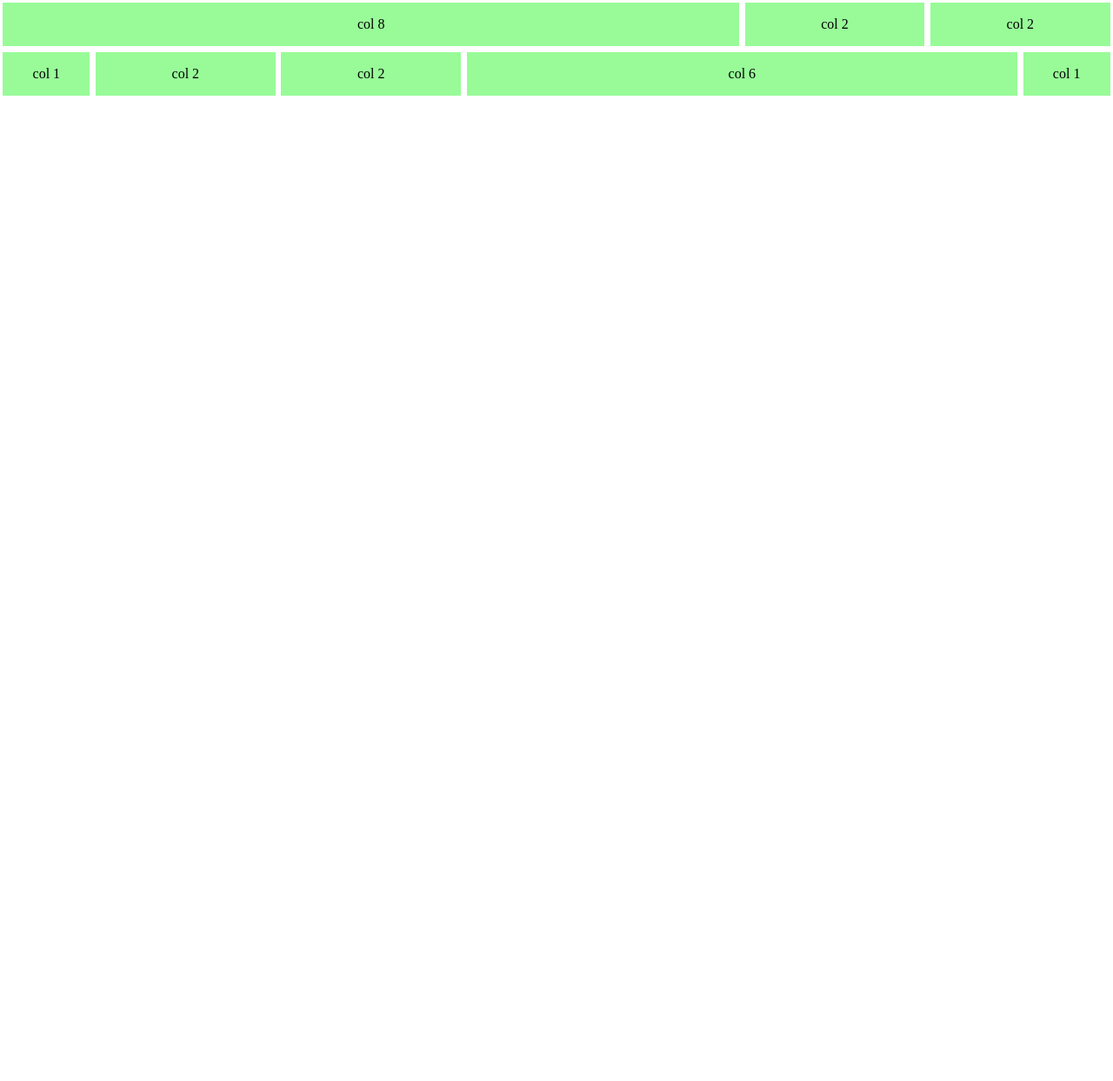
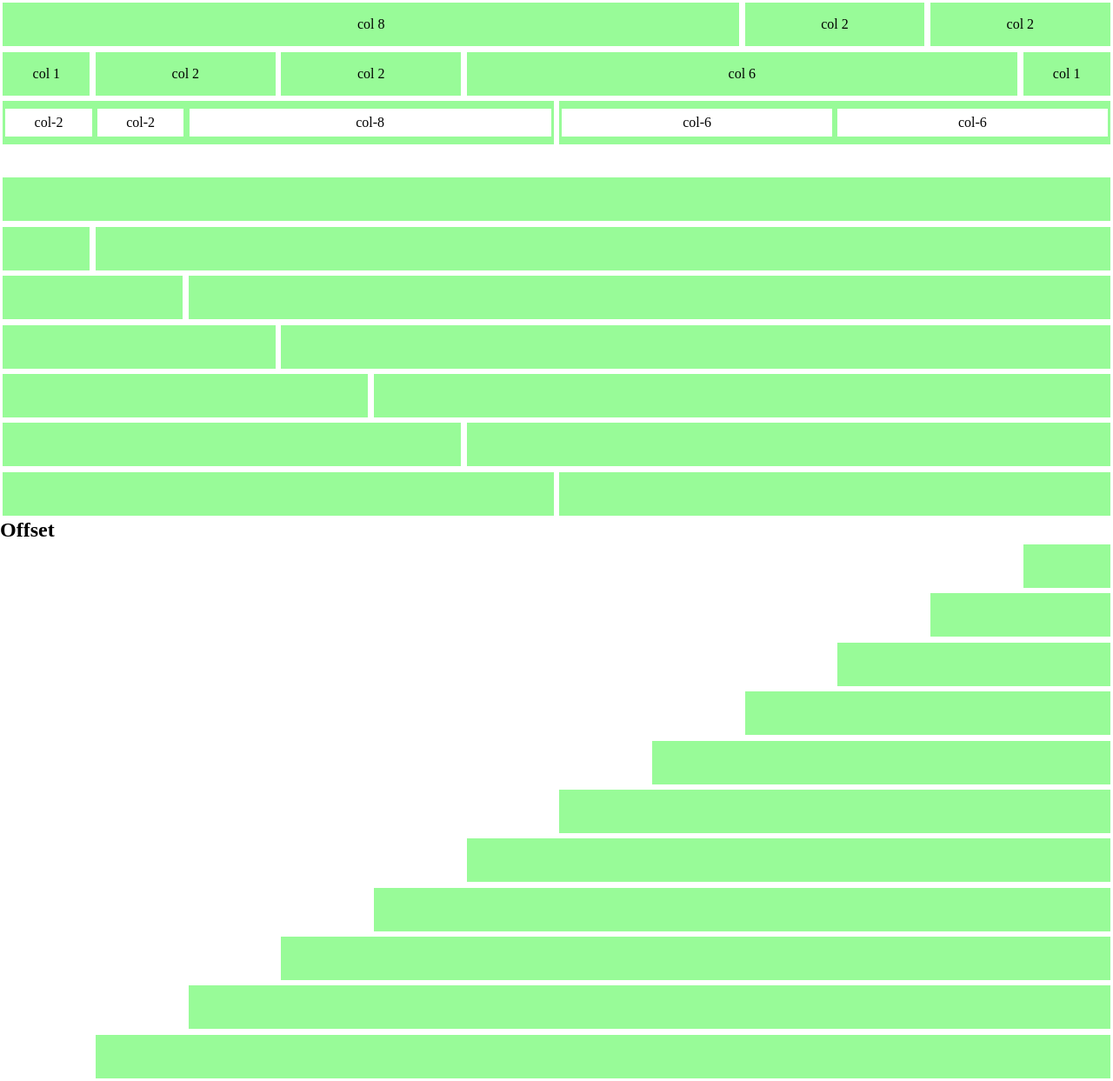
Before and after one commit to PietroCipolla95/html-css-12bool, a plain HTML site: page index.html in a window 1280 px wide. Shown: the part 196-1439 px from the top of the page at 87% size. Before the commit the page ends 800 px from the top, so only its background shows below. Drawn offline with Linux system fonts and the light colour scheme.

Commit message:
finish page

```diff
--- a/assets/css/12bool.css
+++ b/assets/css/12bool.css
@@ -14,6 +14,18 @@
     display: flex;
     flex-direction: row;
     flex-wrap: wrap;
+}
+
+.card {
+    width: 100%;
+}
+
+.p-1 {
+    padding: 1rem;
+}
+
+.mb-2 {
+    margin-bottom: 2rem;
 }
 
 /* #region Columns */
@@ -77,47 +89,47 @@
 /* #region Offsets */
 
 .offset-col-1 {
-    width: calc(100% / 12 * 1);
+    margin-left: calc(100% / 12 * 1);
 }
 
 .offset-col-2 {
-    width: calc(100% / 12 * 2);
+    margin-left: calc(100% / 12 * 2);
 }
 
 .offset-col-3 {
-    width: calc(100% / 12 * 3);
+    margin-left: calc(100% / 12 * 3);
 }
 
 .offset-col-4 {
-    width: calc(100% / 12 * 4);
+    margin-left: calc(100% / 12 * 4);
 }
 
 .offset-col-5 {
-    width: calc(100% / 12 * 5);
+    margin-left: calc(100% / 12 * 5);
 }
 
 .offset-col-6 {
-    width: 50%;
+    margin-left: 50%;
 }
 
 .offset-col-7 {
-    width: calc(100% / 12 * 7);
+    margin-left: calc(100% / 12 * 7);
 }
 
 .offset-col-8 {
-    width: calc(100% / 12 * 8);
+    margin-left: calc(100% / 12 * 8);
 }
 
 .offset-col-9 {
-    width: calc(100% / 12 * 9);
+    margin-left: calc(100% / 12 * 9);
 }
 
 .offset-col-10 {
-    width: calc(100% / 12 * 10);
+    margin-left: calc(100% / 12 * 10);
 }
 
 .offset-col-11 {
-    width: calc(100% / 12 * 11);
+    margin-left: calc(100% / 12 * 11);
 }
 
 /* #endregion Offsets */
--- a/assets/css/style.css
+++ b/assets/css/style.css
@@ -3,10 +3,18 @@
 }
 
 .card {
-    width: 100%;
     height: 50px;
     background-color: palegreen;
     display: flex;
     align-items: center;
     justify-content: center;
 }
+
+[class^="col"] > .nest {
+    padding: 1rem;
+}
+
+.nest {
+    background-color: white;
+    height: 30px;
+}
--- a/index.html
+++ b/index.html
@@ -8,7 +8,7 @@
     <link rel="stylesheet" href="./assets/css/style.css">
 </head>
 <body>
-    <section>
+    <section>  <!-- esercizio per casa -->
         <h2>esercizio per casa</h2>
         <div class="row"> <!-- first row -->
             <div class="col-1"><div class="card">col 1</div></div>
@@ -45,14 +45,95 @@
             <div class="col-6"><div class="card">col 6</div></div>
             <div class="col-1"><div class="card">col 1</div></div>
         </div>
-        <div class="row">
-            <div class="col-6"></div>
-            <div class="col-6"></div>
+        <div class="row mb-2">  <!-- sixth row -->
+            <div class="col-6">
+                <div class="card">
+                    <div class="col-2"><div class="card nest">col-2</div></div>
+                    <div class="col-2"><div class="card nest">col-2</div></div>
+                    <div class="col-8"><div class="card nest">col-8</div></div>
+                </div>
+            </div>
+            <div class="col-6">
+                <div class="card">
+                    <div class="col-6"><div class="card nest">col-6</div></div>
+                    <div class="col-6"><div class="card nest">col-6</div></div>
+                </div>
+            </div>
         </div>
-
-
-
-
+        <div class="row"> <!-- seventh row -->
+            <div class="col-12"><div class="card"></div></div>
+        </div>
+        <div class="row"> <!-- eight row -->
+            <div class="col-1"><div class="card"></div></div>
+            <div class="col-11"><div class="card"></div></div>
+        </div>
+        <div class="row"> <!-- nine row -->
+            <div class="col-2"><div class="card"></div></div>
+            <div class="col-10"><div class="card"></div></div>
+        </div>
+        <div class="row"> <!-- ten row -->
+            <div class="col-3"><div class="card"></div></div>
+            <div class="col-9"><div class="card"></div></div>
+        </div>
+        <div class="row"> <!-- eleven row -->
+            <div class="col-4"><div class="card"></div></div>
+            <div class="col-8"><div class="card"></div></div>
+        </div>
+        <div class="row"> <!-- twelve row -->
+            <div class="col-5"><div class="card"></div></div>
+            <div class="col-7"><div class="card"></div></div>
+        </div>
+        <div class="row"> <!-- thirteen roww -->
+            <div class="col-6"><div class="card"></div></div>
+            <div class="col-6"><div class="card"></div></div>
+        </div>
+    </section>
+    <section> <!-- offset -->
+        <h2>Offset</h2>
+        <div class="row"> <!-- first row -->
+            <div class="offset-col-11"></div>
+            <div class="col-1"><div class="card"></div></div>
+        </div>
+        <div class="row"> <!-- second row -->
+            <div class="offset-col-10"></div>
+            <div class="col-2"><div class="card"></div></div>
+        </div>
+        <div class="row"> <!-- third row -->
+            <div class="offset-col-9"></div>
+            <div class="col-3"><div class="card"></div></div>
+        </div>
+        <div class="row"> <!-- fourth row -->
+            <div class="offset-col-8"></div>
+            <div class="col-4"><div class="card"></div></div>
+        </div>
+        <div class="row"> <!-- fifth row -->
+            <div class="offset-col-7"></div>
+            <div class="col-5"><div class="card"></div></div>
+        </div>
+        <div class="row"> <!-- sixth row -->
+            <div class="offset-col-6"></div>
+            <div class="col-6"><div class="card"></div></div>
+        </div>
+        <div class="row"> <!-- seven row -->
+            <div class="offset-col-5"></div>
+            <div class="col-7"><div class="card"></div></div>
+        </div>
+        <div class="row"> <!-- eight row -->
+            <div class="offset-col-4"></div>
+            <div class="col-8"><div class="card"></div></div>
+        </div>
+        <div class="row"> <!-- nine row -->
+            <div class="offset-col-3"></div>
+            <div class="col-9"><div class="card"></div></div>
+        </div>
+        <div class="row"> <!-- ten row -->
+            <div class="offset-col-2"></div>
+            <div class="col-10"><div class="card"></div></div>
+        </div>
+        <div class="row"> <!-- eleven row -->
+            <div class="offset-col-1"></div>
+            <div class="col-11"><div class="card"></div></div>
+        </div>
     </section>
 </body>
 </html>
```
